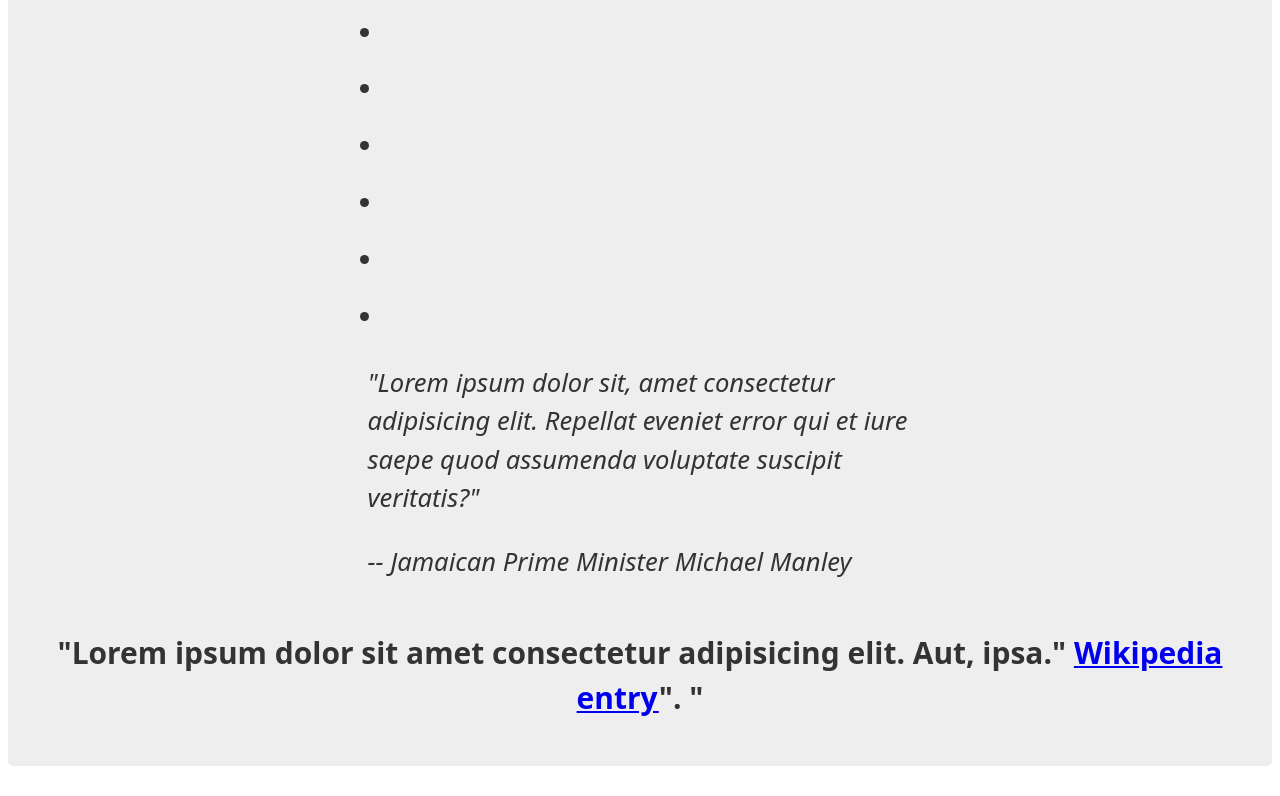
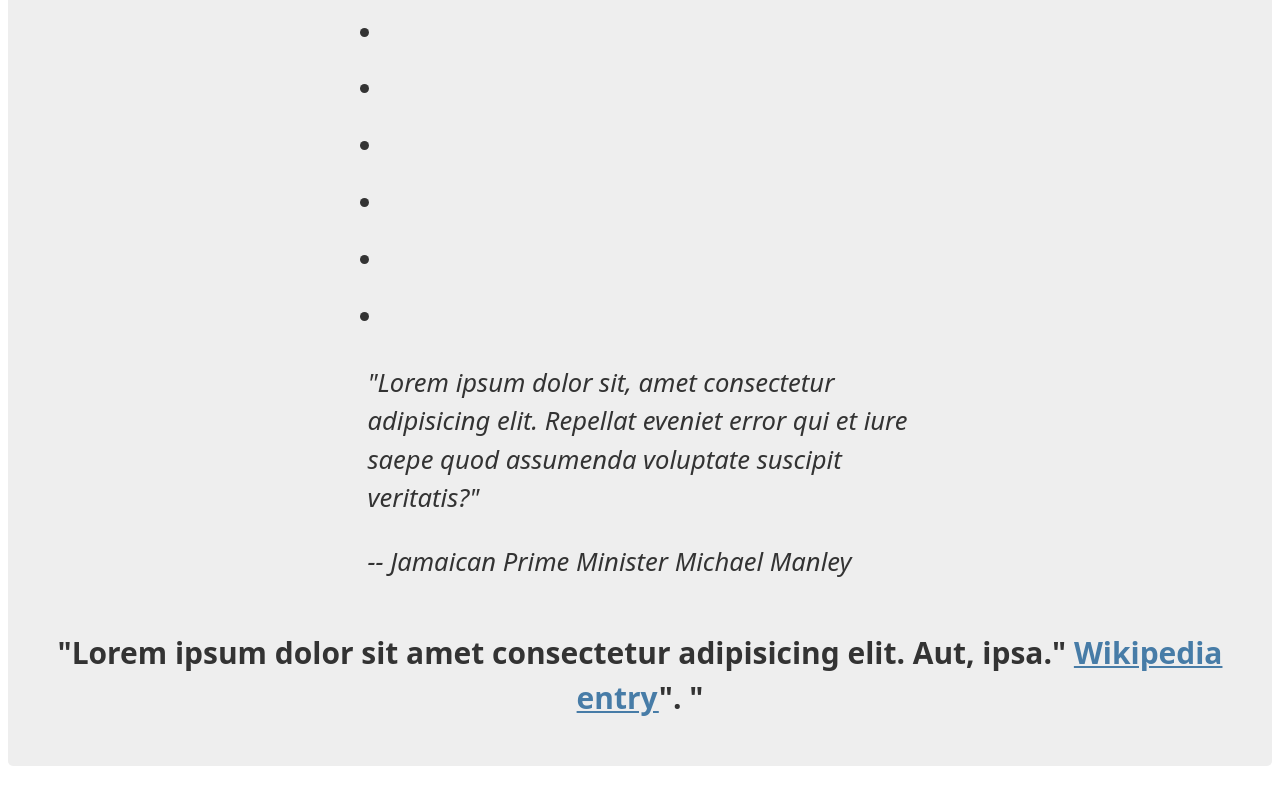
Before and after one commit to reuben-germain/bob-marley-tribute-page, a plain HTML site: page index.html in a window 1280 px wide. Shown: the part 1022-1818 px from the top of the page. Drawn offline with Linux system fonts and the light colour scheme.

Commit message:
styled a selector

```diff
--- a/styles.css
+++ b/styles.css
@@ -61,3 +61,7 @@ blockquote {
     margin: 0 auto 50px auto;
     text-align: left;
 }
+
+a {
+    color: #477ca7;
+}
```
Also changed, not shown: index.html (+12 -4 lines).
